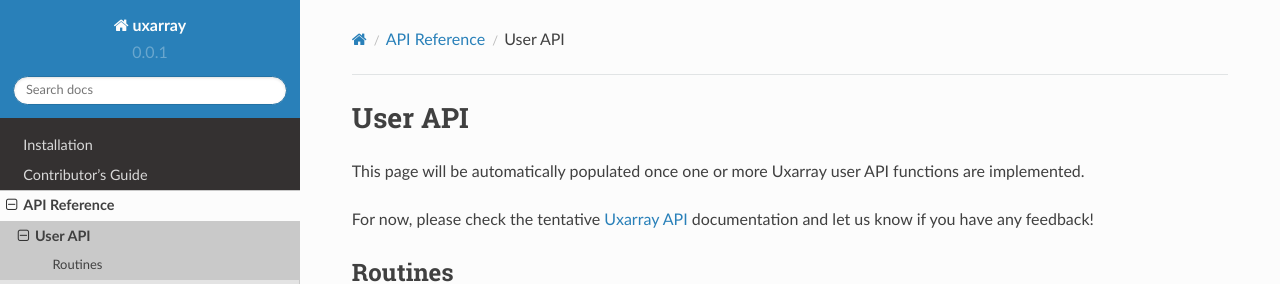
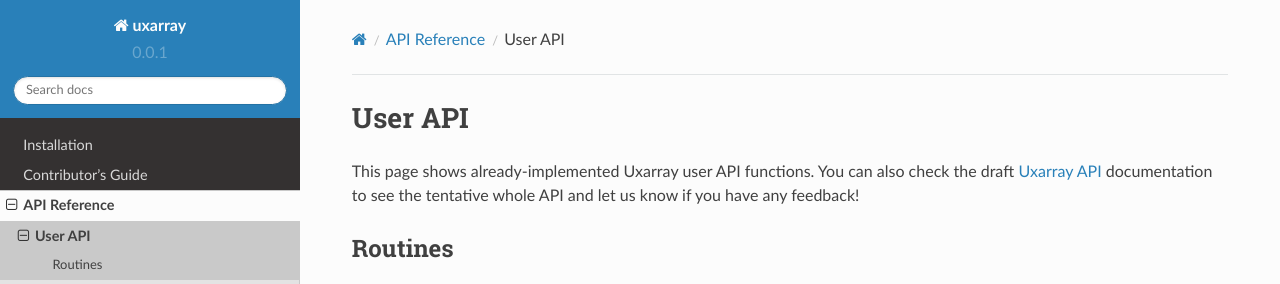
Before and after one commit to UXARRAY/uxarray, a Sphinx documentation site: the page built from docs/user_api/index.rst, in a window 1280 px wide, cut to the strip 0-284 px from the top of the page. Built offline with Sphinx 7.4.7 and the Read the Docs theme 2.0.0, drawn with Linux system fonts in a browser that asks for light colours.

Commit message:
Paraphrasing on user and internal APIs

```diff
--- a/docs/user_api/index.rst
+++ b/docs/user_api/index.rst
@@ -3,21 +3,18 @@
 User API
 ========
 
-This page will be automatically populated once one or more
-Uxarray user API functions are implemented.
-
-For now, please check the
-tentative `Uxarray API
+This page shows already-implemented Uxarray user API functions. You can also
+check the draft `Uxarray API
 <https://github.com/UXARRAY/uxarray/blob/main/docs/user_api/uxarray_api.md>`_
-documentation and let us know if you have any feedback!
+documentation to see the tentative whole API and let us know if you have any feedback!
 
 Routines
 --------
-
 
 .. autosummary::
    :toctree: _autosummary
    :recursive:
 
+   grid.Grid
    grid.Grid.find_type
    _exodus.read_exodus
```
Also changed, not shown: docs/api.rst (+3 -6 lines), docs/internal_api/index.rst (+3 -10 lines).
